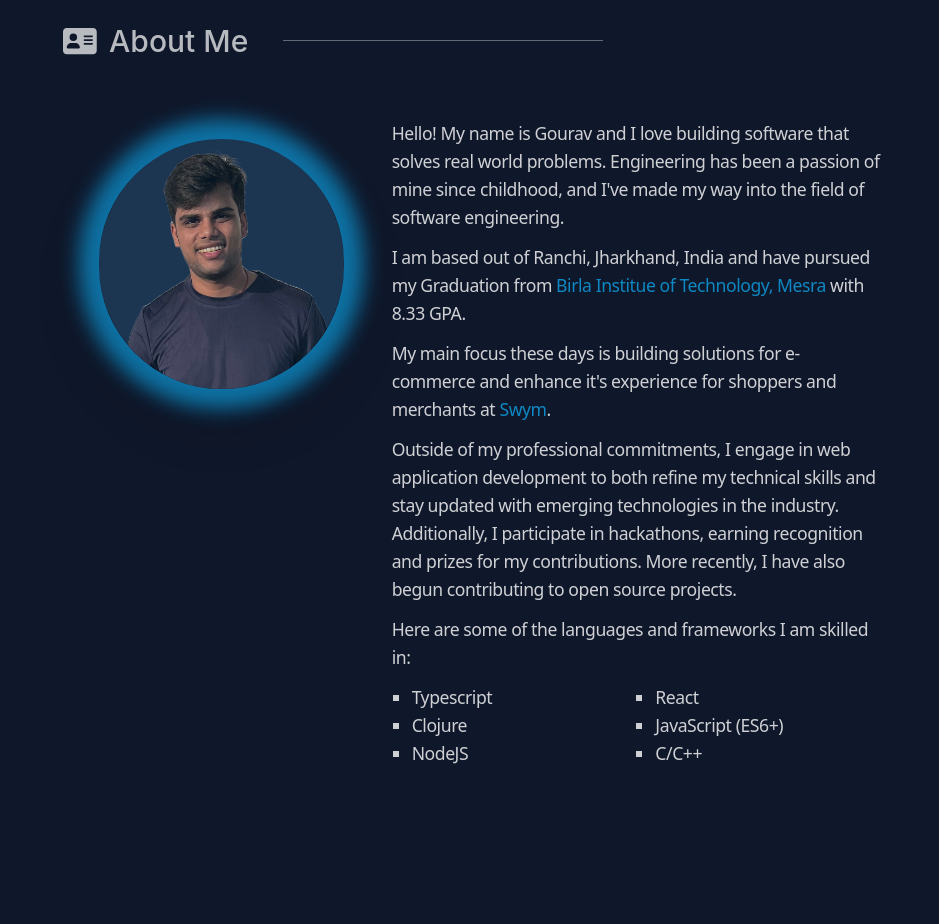
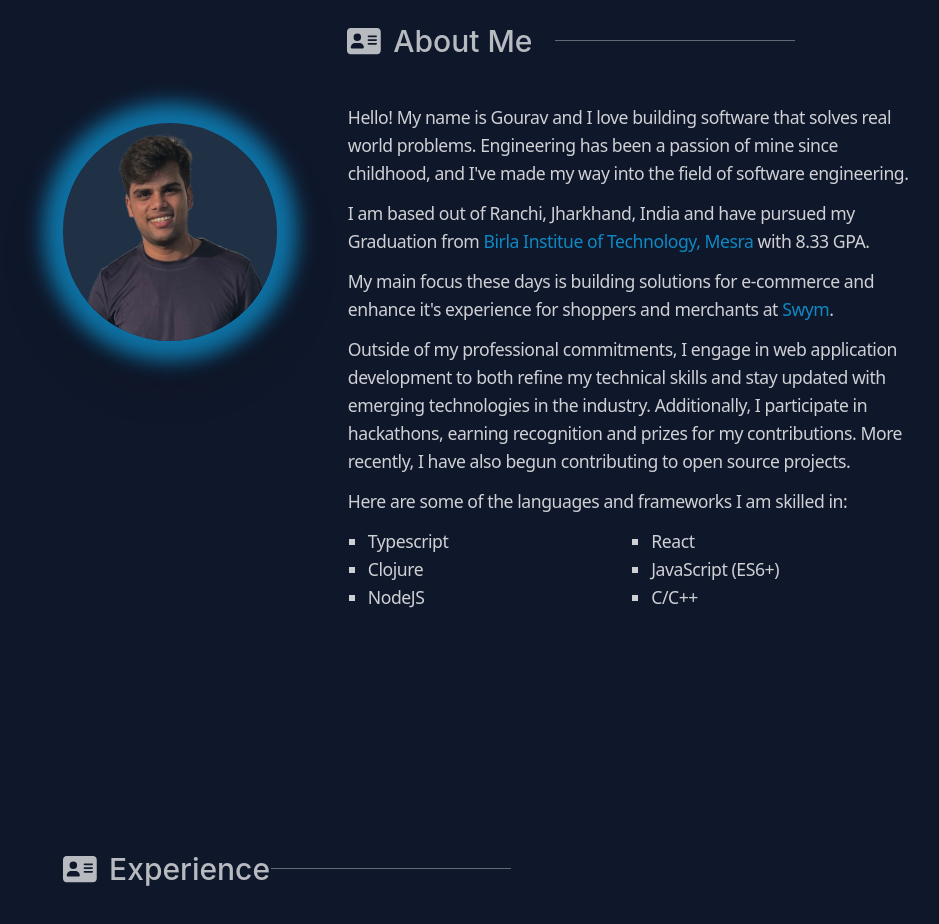
Before and after one commit to gogouravr/dot-portfolio, a React (Create React App) app: page / in a window 1280 px wide. Shown: the part 860-1784 px from the top of the page, without its empty margins (150-1089 px from the left). Before the commit the page ends 1707 px from the top, so only its background shows below. Built offline with nearby package versions, Linux system fonts and the light colour scheme.

Commit message:
Update style for About screen

```diff
--- a/src/App.jsx
+++ b/src/App.jsx
@@ -2,6 +2,7 @@
 import Navbar from './components/Navbar/Navbar.jsx';
 import Home from './screens/Home.jsx';
 import About from './screens/About.jsx';
+import Experience from './screens/Experience.jsx';
 // import BlurMousePointer from './components/BlurMouseCursor.jsx'
 
 function App() {
@@ -14,6 +15,7 @@ function App() {
       <main>
         <Home />
         <About />
+        <Experience />
       </main>
 
       {/* <BlurMousePointer /> */}
--- a/src/index.css
+++ b/src/index.css
@@ -24,13 +24,15 @@
     width: 100%;
     height: 100%;
     border-radius: 50%;
-    background-color: rgb(23, 102, 171);
+    background-color: rgb(45, 80, 112);
     /* Set the desired color */
     opacity: 1;
     /* Adjust the opacity as needed */
     pointer-events: none;
     /* Allows interactions with the underlying image */
 }
+
+@media (min-width: 1024px) {
 
     .hor-bar::before {
         content: "";
@@ -39,9 +41,10 @@
         top: 17px;
         width: auto;
         height: 1px;
-    width: 320px;
+        width: 15rem;
         display: block;
-    margin-left: 220px;
+        margin-left: 13rem;
         background-color: white;
         opacity: 0.5;
     }
+}
--- a/src/screens/About.jsx
+++ b/src/screens/About.jsx
@@ -7,13 +7,13 @@ import { faAddressCard } from '@fortawesome/free-solid-svg-icons';
 export default function About() {
     return (
         <div className='my-20 a sm:mt-10 md:mt-40 lg:mt-60 mx-auto w-11/12 sm:w-10/12 md:w-9/12 lg:w-8/12' id='about'>
-            <h2 className='text-white font-medium text-2xl font-high-l self-start lg:text-3xl relative hor-bar first:mr-2 opacity-70'>
+            <h2 className='text-white font-medium text-2xl font-high-l text-center lg:text-start lg:self-start lg:ml-[33.3%] lg:text-3xl relative hor-bar opacity-70'>
                 <FontAwesomeIcon icon={faAddressCard} className='mr-3' />
                 About Me
             </h2>
-            <section className='flex flex-col lg:flex-row md:gap-8 lg:gap-12 justify-center items-center lg:items-start mt-8 a sm:mt-10 mx-auto w-11/12 sm:w-10/12 md:w-9/12 lg:w-11/12'>
+            <section className='flex flex-col lg:flex-row mx-auto lg:justify-between items-center lg:items-start mt-8 sm:mt-6 w-11/12 sm:w-10/12 md:w-9/12 lg:w-fit'>
 
-                <figure className='mt-10 w-3/4 max-w-[300px] lg:w-1/3 lg:max-w-none image-container relative'>
+                <figure className='mt-10 w-3/4 max-w-[300px] lg:w-[25%] lg:max-w-none image-container relative rounded-full'>
                     <img className='border-3 shadow-[0_0_20px_20px_rgba(14,165,233,0.80)] border-sky-500 opacity-80 rounded-full drop-shadow-2xl bg-slate-800' src="/gourav-raj-photo.png" alt={profile['first-name'] + ' ' + profile['last-name']} />
                 </figure>
 
```
Lines whose indentation alone changed are shown as unchanged.
